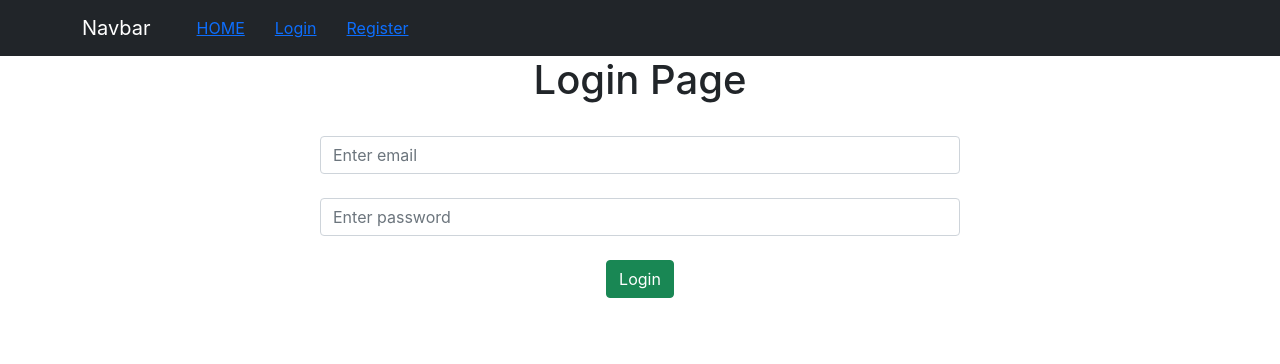
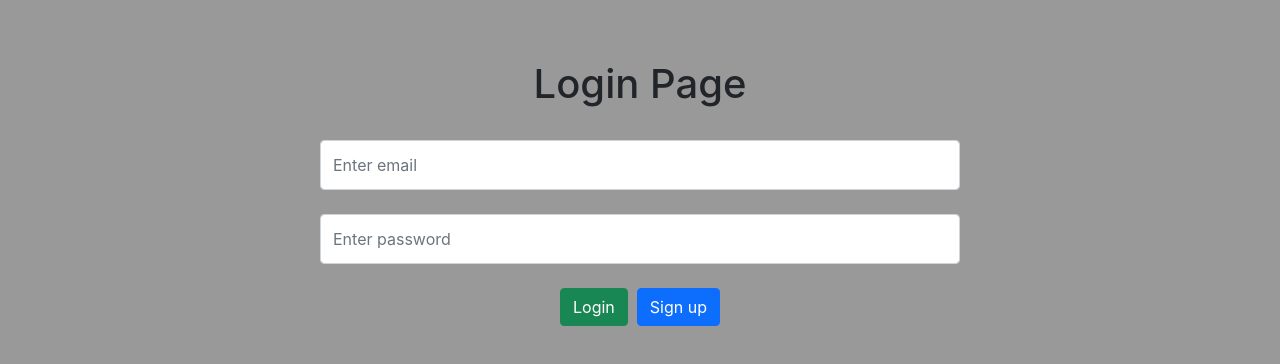
Before and after one commit to SanjuDeveloper/React-E-commerce, a React (Create React App) app: page / in a window 1280 px wide. Before the commit this address led to /login. Shown: the top 364 px of the page. Built offline with nearby package versions, Linux system fonts and the light colour scheme; no server answers.

Commit message:
Prefill data in Form Before Update

```diff
--- a/src/App.css
+++ b/src/App.css
@@ -14,6 +14,23 @@
   .App-logo {
     animation: App-logo-spin infinite 20s linear;
   }
+}
+.container {
+  padding: 12px;
+}
+
+.modal {
+  display: block; /* Hidden by default */
+  position: fixed; /* Stay in place */
+  z-index: 1; /* Sit on top */
+  left: 0;
+  top: 0;
+  width: 100%; /* Full width */
+  height: 100%; /* Full height */
+  overflow: auto; /* Enable scroll if needed */
+  background-color: rgb(0,0,0); /* Fallback color */
+  background-color: rgba(0,0,0,0.4); /* Black w/ opacity */
+  padding-top: 60px;
 }
 
 .App-header {
--- a/src/App.js
+++ b/src/App.js
@@ -9,11 +9,11 @@ function App() {
 
       <Routes>
         <Route path='/home' element={<Protected compRefr="login" />} />
-        <Route path='/login' element={< Protected compRefr="login" />} />
+        <Route path='/' element={< Protected compRefr="login" />} />
         <Route path='/add' element={< Protected compRefr="Addproduct" />} />
-        <Route path='/update' element={< Protected compRefr="EditProduct" />} />
+        <Route path='/update/:id' element={< Protected compRefr="EditProduct" />} />
         <Route path='/register' element={< Protected compRefr="Register" />} />
-        <Route path="/" element={<Protected compRefr="ProductList" />} />
+        <Route path="/ProductList" element={<Protected compRefr="ProductList" />} />
       </Routes>
 
     </div>
--- a/src/EditProduct.js
+++ b/src/EditProduct.js
@@ -1,13 +1,46 @@
-import {useNavigate} from 'react-router-dom';
-import react,{useEffect} from 'react';
+import { Link, useParams } from 'react-router-dom'
+import react,{useState,useEffect} from 'react';
 import Header from './Header';
-function EditProduct()
+
+function EditProduct(props)
 {
-	const navigate=useNavigate();
+	const params = useParams();
+	const[datas,setData]=useState("");
+
+	const[name,setName]=useState('');
+	const[price,setPrice]=useState('');
+	const[quantity,setQuantity]=useState('');
+	const[description,setDescription]=useState('');
+	const[image,setImage]=useState('');
+
+	console.warn("props",params.id)
+	useEffect( async ()=>{
+		let result = await fetch('http://localhost:8000/api/singleproduct/'+params.id);
+		result=await result.json();
+		setData(result);
+	},[])
+
+
 	return(
 		<div>
 			<Header />
-			<h1>editProduct Page</h1>
+			<div className="col-sm-6 offset-sm-3">
+				<h1>Update product</h1>
+				<br />
+				<input type="text" onChange={(e)=>setName(e.target.value)} defaultValue={datas.name} className="form-control"></input>
+				<br />
+				<input type="text" onChange={(e)=>setPrice(e.target.value)}  defaultValue={datas.price} className="form-control"></input>
+				<br />
+				<input type="text" onChange={(e)=>setQuantity(e.target.value)}   defaultValue={datas.quantity} className="form-control"></input>
+				<br />
+				<input type="text" onChange={(e)=>setDescription(e.target.value)}    defaultValue={datas.description} className="form-control"></input>
+				<br />
+				<input type="file" onChange={(e)=>setImage(e.target.files[0])} defaultValue={datas.image}></input>
+				<br />
+				<img style={{width:100}} src={"http://localhost:8000/"+datas.image} />
+				<button class="btn btn-primary">Save</button>&nbsp;&nbsp;
+				<Link to="/ProductList" ><button class="btn btn-danger">cancel</button></Link>
+			</div>
 		</div>
 	)
 }
--- a/src/Header.js
+++ b/src/Header.js
@@ -1,13 +1,13 @@
 import { Navbar, Nav, Container, NavDropdown } from 'react-bootstrap';
 import { Link, useNavigate } from 'react-router-dom'
-import react, { useEffect } from 'react';
+//import react, { useEffect } from 'react';
 
 function Header() {
   const navigate = useNavigate();
   const loginUser = JSON.parse(localStorage.getItem("user-info"));
   function logOut() {
     localStorage.clear();
-    navigate('/login')
+    navigate('/')
   }
   return (
 
@@ -21,12 +21,11 @@ function Header() {
               localStorage.getItem('user-info') ?
                 <>
                   <Link to="/add" >Add Product</Link>
-                  <Link to="/update" >Update Product</Link>
-                    <Link to="/">Product List</Link>
+                  <Link to="/ProductList">Product List</Link>
                 </>
                 :
                 <>
-                  <Link to="/login" >Login</Link>
+                  <Link to="/" >Login</Link>
                   <Link to="/register" >Register</Link>
                 </>
             }
--- a/src/Login.js
+++ b/src/Login.js
@@ -1,6 +1,6 @@
 import react,{useState,useEffect} from 'react';
-import {useNavigate} from 'react-router-dom';
-import Header from './Header';
+import { Link, useNavigate } from 'react-router-dom'
+
 function Login()
 {
 	const navigate=useNavigate();
@@ -9,7 +9,7 @@ function Login()
 
 	useEffect(()=>{
 		if(localStorage.getItem('user-info')){
-			navigate('/')
+			navigate('/ProductList')
 		}
 	},[])
 
@@ -29,25 +29,25 @@ function Login()
 		result=await result.json();
 		//console.warn(result);
 		localStorage.setItem("user-info",JSON.stringify(result));
-		navigate('/');
+		navigate('/ProductList');
 
 
 	}
 	return(
+		<>
+			<div className="modal">
 
-		<>
-			<Header />
-			<div className="col-sm-6 offset-sm-3">
+				<h1>Login Page</h1>
+				<br />
+				<div className="col-sm-6 offset-sm-3">
+					<input type="text" onChange={(e)=>setEmail(e.target.value)} placeholder="Enter email" className=" container form-control" required></input>
+					<br />
+					<input type="text" onChange={(e)=>setPassword(e.target.value) }  placeholder="Enter password" className="container form-control" required></input>
+					<br />
 
-			<h1>Login Page</h1>
-			<br />
-			<input type="text" onChange={(e)=>setEmail(e.target.value)} placeholder="Enter email" className="form-control" required></input>
-			<br />
-			<input type="text" onChange={(e)=>setPassword(e.target.value) }  placeholder="Enter password" className="form-control" required></input>
-			<br />
-
-			<button onClick={login} class="btn btn-success">Login</button>
-
+					<button onClick={login} class="btn btn-success">Login</button>&nbsp;&nbsp;
+					<Link to="/register" ><button class="btn btn-primary">Sign up</button></Link>
+				</div>
 			</div>
 		</>
 	)
--- a/src/ProductList.js
+++ b/src/ProductList.js
@@ -3,6 +3,7 @@ import { useNavigate } from 'react-router-dom';
 import react, { useState, useEffect } from 'react';
 import Table from 'react-bootstrap/Table'
 import { confirm } from "react-confirm-box";
+import {Link} from 'react-router-dom';
 function ProductList() {
     const[data,setData] = useState([]);
 
@@ -64,7 +65,7 @@ function ProductList() {
                                 <td>{item.description}</td>
                                 <td><img style={{width:100}} src={"http://localhost:8000/"+item.image} /></td>
                                 <td><button onClick={()=>{delteProduct(item.id)}} className="btn btn-danger">Delete</button></td>
-                                <td><button className="btn btn-primary">Edit</button></td>
+                                <td><Link to={"/update/"+item.id} ><button className="btn btn-primary">Edit</button></Link></td>
                             </tr>
                             )
                         }
--- a/src/Protected.js
+++ b/src/Protected.js
@@ -14,7 +14,7 @@ function Protected(props)
 	const navigate=useNavigate();
 	useEffect(()=>{
 		if(!localStorage.getItem('user-info')){
-			navigate('/login')
+			navigate('/')
 		}
 	},[])
 
```
